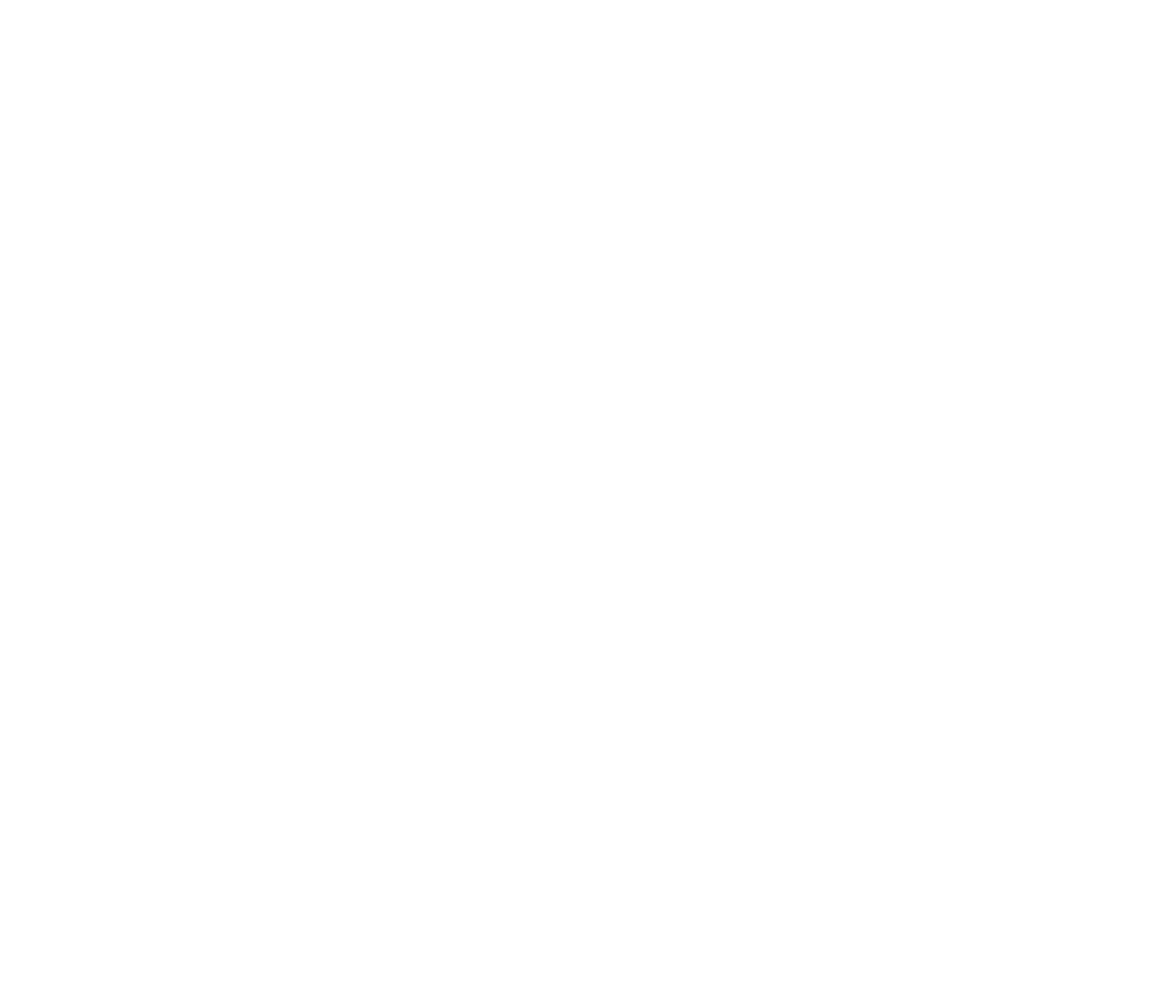
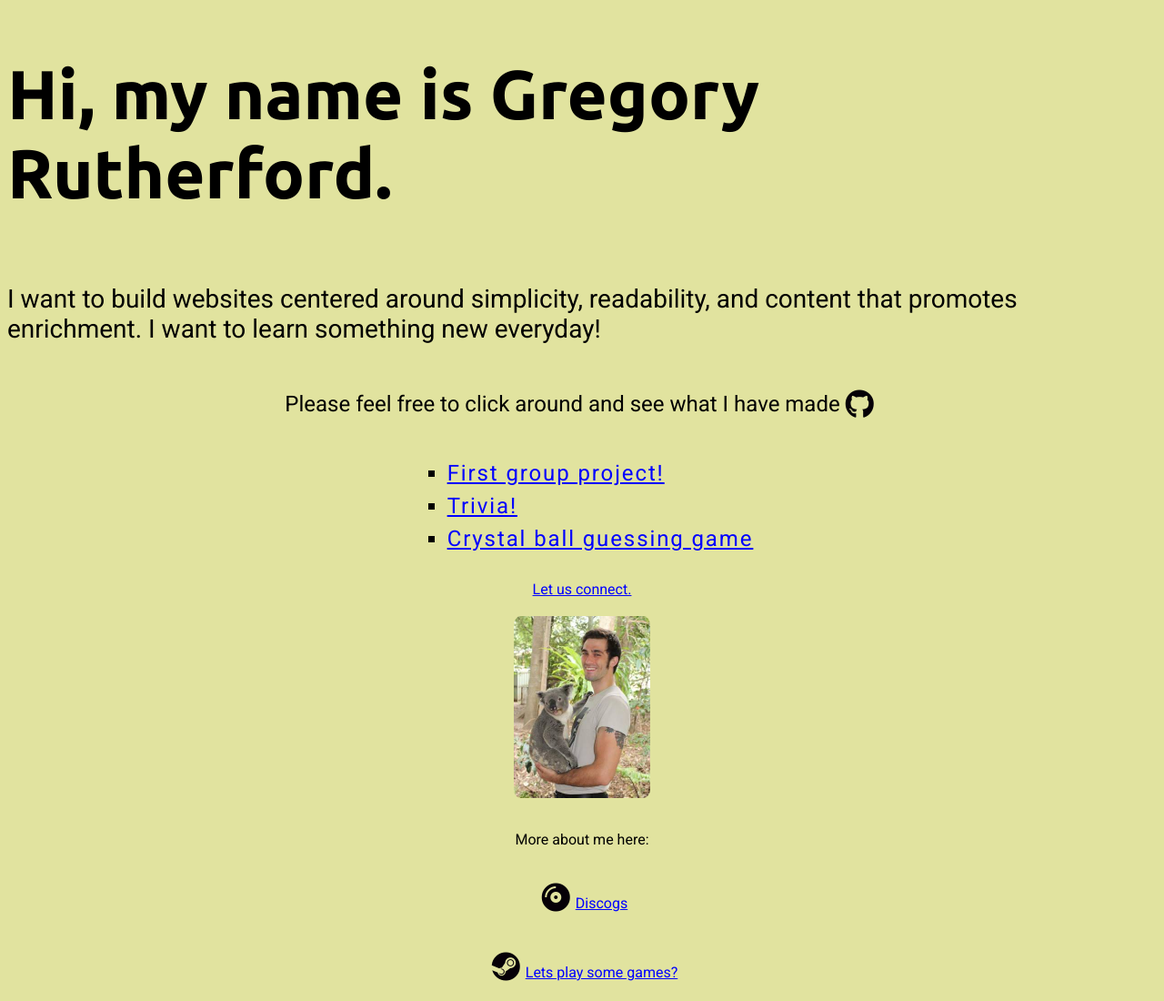
Before and after one commit to gregory-rutherford/PortfolioNew, a plain HTML site: page index.html in a window 1280 px wide. Shown: the whole page at 91% size. Before the commit the page ends 800 px from the top, so only its background shows below. Drawn offline with Linux system fonts and the light colour scheme.

Commit message:
getting closer, still need to get screenshots of projects and make git stuff a little more "wow"

```diff
--- a/assets/app.js
+++ b/assets/app.js
@@ -0,0 +1,3 @@
+document.getElementById("git").addEventListener("click", function(){
+    console.log("you clicked me");
+})
--- a/assets/style.css
+++ b/assets/style.css
@@ -0,0 +1,80 @@
+body{
+    height: 100vh;
+    /* background-color: rgba(122, 216, 146, 0.596); */
+    background-color: rgba(214, 216, 122, 0.719);
+
+}
+
+.container {
+    display: flex;
+    flex-direction: row;
+}
+
+#header, #body {
+    justify-content: center;
+}
+
+#header {
+    font-size: 38px;
+    font-weight: 400;
+}
+
+#body {
+    font-size: 28px;
+}
+
+
+#linkHead {
+    justify-content: center;
+    flex-wrap: wrap;
+    align-items: center;
+    font-size: 24px;
+}
+
+#links {
+    justify-content: center;
+    font-size: 24px;
+    letter-spacing: 0.5mm;
+}
+
+#contact {
+    justify-content: center;
+}
+
+#extras {
+    flex-direction: column;
+    align-items: center;
+}
+
+i {
+    color: rgb(6, 0, 7);
+    margin: 6px;
+    font-size: 32px;
+}
+
+i:hover {
+    opacity: 0.5;
+}
+
+h1 {
+    font-family: 'Ubuntu', sans-serif;
+}
+
+p, a {
+    font-family: 'Roboto', sans-serif;
+}
+
+li {
+    margin-bottom: 8px;
+}
+
+img {
+    margin: 20px;
+    border-radius: 5%;
+    width: 150px;
+    height: 200px;
+}
+
+a:link, a:visited {
+    color: blue;
+}
--- /dev/null
+++ b/assets/styleCon.css
@@ -0,0 +1,4 @@
+body{
+    height: 100vh;
+    background-color: rgba(129, 235, 155, 0.596);
+}
--- a/index.html
+++ b/index.html
@@ -3,9 +3,42 @@
   <head>
     <meta charset="UTF-8">
   <meta name="viewport" content="width=device-width,initial-scale=1">
-    <title>title</title>
+  <link href="https://fonts.googleapis.com/css?family=Roboto|Ubuntu:400,500,500i,700" rel="stylesheet">
+  <link href="assets/style.css" type="text/css" rel="stylesheet"/>
+  <link rel="stylesheet" href="https://use.fontawesome.com/releases/v5.8.1/css/all.css" integrity="sha384-50oBUHEmvpQ+1lW4y57PTFmhCaXp0ML5d60M1M7uH2+nqUivzIebhndOJK28anvf" crossorigin="anonymous">
+    <title>Gregory</title>
   </head>
   <body>
+      <div class="container" id="header">
+        <h1>Hi, my name is Gregory Rutherford.</h1>
+      </div>
+      <div class="container" id="body">
+          <p>I want to build websites centered around simplicity, readability, and content that promotes enrichment. I want to learn something new everyday!</p>
 
+      </div>
+      <div class="container" id="linkHead">
+            <p>Please feel free to click around and see what I have made</p><a href="https://github.com/gregory-rutherford" target="_blank"><i class="fab fa-github" id="git"></i></a>
+      </div>
+            <div class="container" id="links">
+                <ul>
+                    <li type="square"><a href="https://ut-group7.github.io/Group7Project/" target="_blank">First group project!</a></li>
+                    <li type="square"> <a href="https://gregory-rutherford.github.io/TriviaGame/" target="_blank">Trivia!</a></li>
+                    <li type="square"> <a href="https://gregory-rutherford.github.io/Crystal-Game/" target="_blank">Crystal ball guessing game</a></li>
+                </ul>
+            </div>
+
+      <div class="container" id="contact">
+        <a href="contact.html">Let us connect.</a>
+      </div>
+      <div class="container" id="extras">
+          <img src="assets/images/koalaandme.jpeg"/>
+          <p>More about me here:</p>
+          <p><i class="fas fa-compact-disc"></i><a href="https://www.discogs.com/artist/1712889-Gregory-Rutherford?page=1" target="_blank">Discogs</a></p>
+          <p><i class="fab fa-steam"></i><a href="https://steamcommunity.com/profiles/7656119" target="_blank">Lets play some games?</a></p>
+      </div>
+      <div class="container" id="footer">
+
+      </div>
+      <script src="assets/app.js"></script>
   </body>
 </html>
```
Also changed, not shown: contact.html (added, +14 -0 lines), assets/images/koalaandme.jpeg (added).
